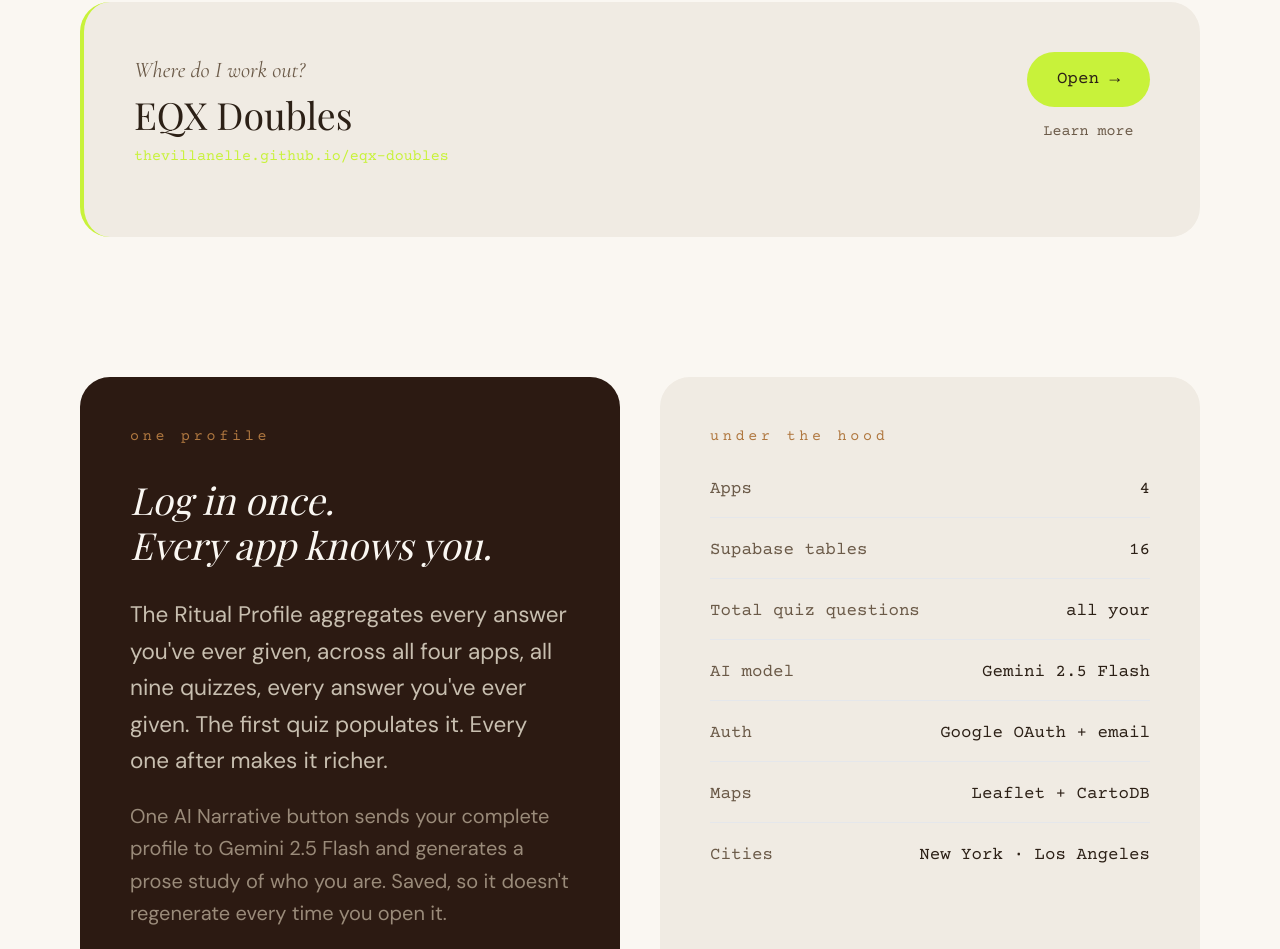
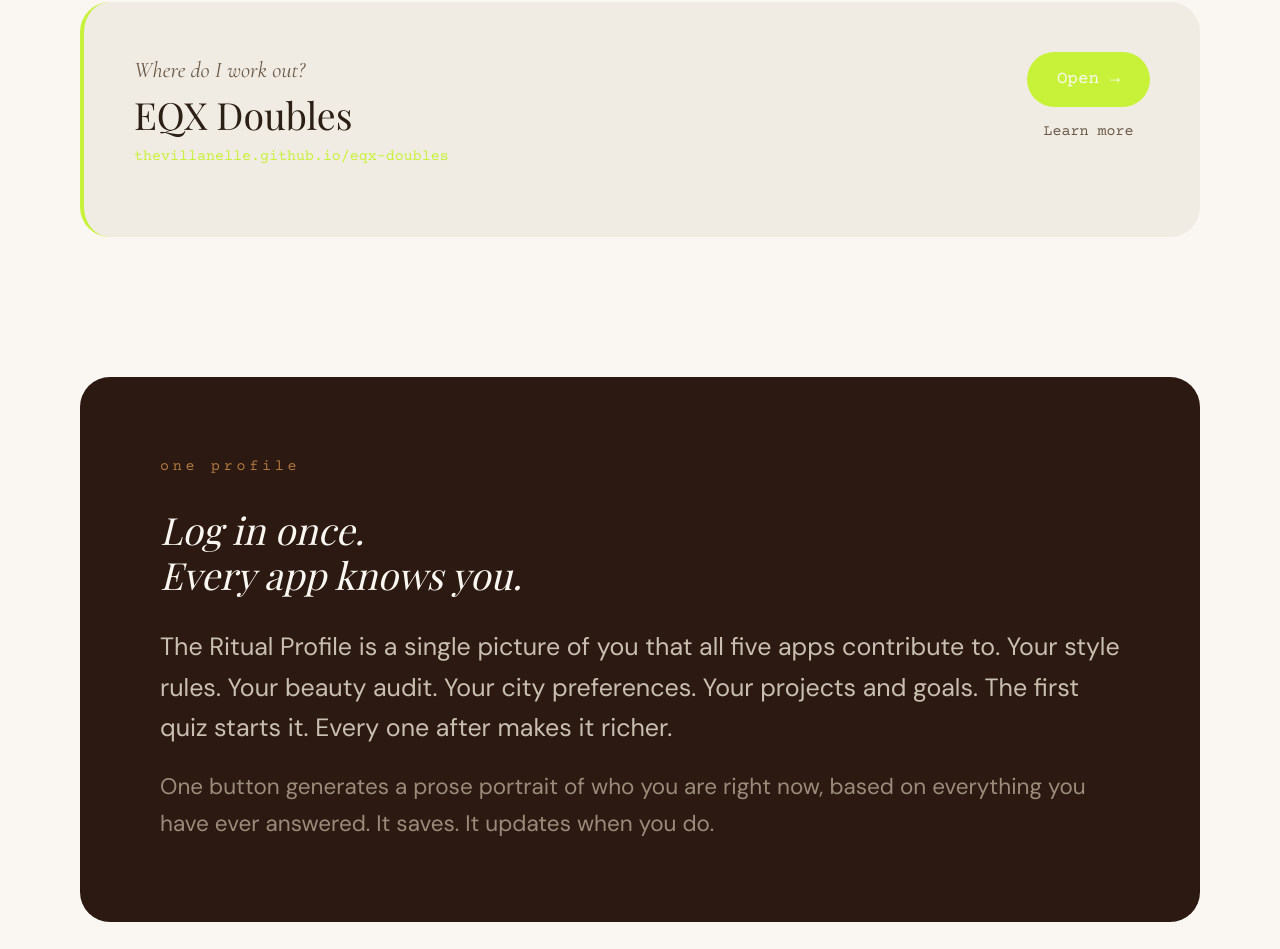
Before and after one commit to thevillanelle/ritualware, a React (Vite) app: page /platform in a window 1280 px wide. Shown: the part 1838-2787 px from the top of the page. Built offline with nearby package versions, Linux system fonts and the light colour scheme; a web font is replaced by a local one.

Commit message:
Remove dev speak, fix copy, remove Elle Porcher reference

```diff
--- a/src/pages/Platform.jsx
+++ b/src/pages/Platform.jsx
@@ -2,13 +2,12 @@
 import { Link } from 'react-router-dom'
 
 const apps = [
-  { to: '/ritualwear', question: 'What do I wear?', name: 'Ritualwear', domain: 'wear.ritualware.app', href: 'https://wear.ritualware.app', color: '#D4919A' },
-  { to: '/glowup',    question: 'How do I look?',  name: 'Glow Up',    domain: 'glowup.ritualware.app', href: 'https://glowup.ritualware.app', color: '#8FA688' },
-  { to: '/ritualwhere',question: 'Where do I go?', name: 'Ritualwhere?',domain: 'where.ritualware.app', href: 'https://where.ritualware.app', color: '#A89BC4' },
-  { to: '/matelier',  question: 'What am I building?', name: "m'atelier", domain: 'studio.ritualware.app', href: 'https://studio.ritualware.app', color: '#C8A86B' },
-,
-  { to: '/doubles', question: 'Where do I work out?', name: 'EQX Doubles', domain: 'thevillanelle.github.io/eqx-doubles', href: 'https://thevillanelle.github.io/eqx-doubles/index.html', color: '#c8f23a',
-    note: 'For Equinox members in NYC.' },]
+  { to: '/ritualwear',  question: 'What do I wear?',        name: 'Ritualwear',   domain: 'wear.ritualware.app',           href: 'https://wear.ritualware.app',                               color: '#D4919A' },
+  { to: '/glowup',      question: 'How do I look?',         name: 'Glow Up',      domain: 'glowup.ritualware.app',         href: 'https://glowup.ritualware.app',                             color: '#8FA688' },
+  { to: '/ritualwhere', question: 'Where do I go?',         name: 'Ritualwhere?', domain: 'where.ritualware.app',          href: 'https://where.ritualware.app',                              color: '#A89BC4' },
+  { to: '/matelier',    question: 'What am I building?',    name: "m'atelier",    domain: 'studio.ritualware.app',         href: 'https://studio.ritualware.app',                             color: '#C8A86B' },
+  { to: '/doubles',     question: 'Where do I work out?',   name: 'EQX Doubles',  domain: 'thevillanelle.github.io/eqx-doubles', href: 'https://thevillanelle.github.io/eqx-doubles/index.html', color: '#c8f23a' },
+]
 
 export default function Platform() {
   return (
@@ -19,19 +18,18 @@
           className="font-mono text-sm text-amber tracking-[0.25em] mb-4">the platform</motion.p>
         <motion.h1 initial={{ opacity: 0, y: 20 }} animate={{ opacity: 1, y: 0 }} transition={{ delay: 0.2 }}
           className="font-display text-[clamp(44px,6vw,80px)] text-ink mb-8 leading-tight">
-          Four tools.<br />One place.
+          Five tools.<br />One suite.
         </motion.h1>
         <motion.p initial={{ opacity: 0 }} animate={{ opacity: 1 }} transition={{ delay: 0.4 }}
           className="font-sans text-xl text-ink-muted leading-relaxed max-w-2xl mb-4">
-          Ritualware is a suite of interconnected apps built on the personal frameworks of Elle Porcher, a style philosophy, a beauty hierarchy, a guide to thriving in New York and Los Angeles, and a personal studio for tracking what you're building.
+          Five tools built around the questions most people answer by outsourcing. What to wear. How to look. Where to live and spend time. What to build. Where to train. Ritualware answers them from the inside out.
         </motion.p>
         <motion.p initial={{ opacity: 0 }} animate={{ opacity: 1 }} transition={{ delay: 0.5 }}
           className="font-serif italic text-xl text-ink-muted leading-relaxed max-w-2xl">
-          One login. One profile. Every answer you give in one app enriches your picture in all the others.
+          One login. One profile. Every answer you give in one app makes the others sharper.
         </motion.p>
       </div>
 
-      {/* Four apps */}
       <div className="px-6 md:px-16 max-w-5xl mx-auto space-y-5 mb-28">
         {apps.map((app, i) => (
           <motion.div key={i} initial={{ opacity: 0, y: 16 }} whileInView={{ opacity: 1, y: 0 }}
@@ -46,8 +44,8 @@
               </div>
               <div className="flex flex-col gap-3 shrink-0">
                 <a href={app.href} target="_blank" rel="noopener noreferrer"
-                  className="font-mono text-sm px-6 py-3 rounded-full text-cream-DEFAULT text-center transition-all hover:opacity-90"
-                  style={{ backgroundColor: app.color }}>
+                  className="font-mono text-sm px-6 py-3 rounded-full text-center transition-all hover:opacity-90"
+                  style={{ backgroundColor: app.color, color: '#FAF7F2' }}>
                   Open →
                 </a>
                 <Link to={app.to}
@@ -60,62 +58,32 @@
         ))}
       </div>
 
-      {/* Architecture */}
       <div className="px-6 md:px-16 max-w-5xl mx-auto mb-28">
-        <div className="grid md:grid-cols-2 gap-8">
-          <div className="bg-cream-dark rounded-3xl p-10">
+        <div className="bg-cream-dark rounded-3xl p-10 md:p-16">
           <p className="font-mono text-xs text-amber tracking-[0.25em] mb-6">one profile</p>
           <h2 className="font-display italic text-3xl mb-6" style={{ color: '#FAF7F2' }}>
             Log in once.<br />Every app knows you.
           </h2>
-            <p className="font-sans text-lg leading-relaxed mb-4" style={{ color: '#C8BFB0' }}>
-              The Ritual Profile aggregates every answer you've ever given, across all four apps, all nine quizzes, every answer you've ever given. The first quiz populates it. Every one after makes it richer.
+          <p className="font-sans text-xl leading-relaxed mb-4" style={{ color: '#C8BFB0' }}>
+            The Ritual Profile is a single picture of you that all five apps contribute to. Your style rules. Your beauty audit. Your city preferences. Your projects and goals. The first quiz starts it. Every one after makes it richer.
           </p>
-            <p className="font-sans text-base leading-relaxed" style={{ color: '#9A8B7A' }}>
-              One AI Narrative button sends your complete profile to Gemini 2.5 Flash and generates a prose study of who you are. Saved, so it doesn't regenerate every time you open it.
+          <p className="font-sans text-lg leading-relaxed" style={{ color: '#9A8B7A' }}>
+            One button generates a prose portrait of who you are right now, based on everything you have ever answered. It saves. It updates when you do.
           </p>
-          </div>
-          <div className="bg-cream-alt rounded-3xl p-10">
-            <p className="font-mono text-xs text-amber tracking-[0.25em] mb-6">under the hood</p>
-            <div className="space-y-4 font-mono text-sm text-ink-muted">
-              <div className="flex justify-between border-b border-ink/10 pb-3">
-                <span>Apps</span><span className="text-ink">4</span>
-              </div>
-              <div className="flex justify-between border-b border-ink/10 pb-3">
-                <span>Supabase tables</span><span className="text-ink">16</span>
-              </div>
-              <div className="flex justify-between border-b border-ink/10 pb-3">
-                <span>Total quiz questions</span><span className="text-ink">all your</span>
-              </div>
-              <div className="flex justify-between border-b border-ink/10 pb-3">
-                <span>AI model</span><span className="text-ink">Gemini 2.5 Flash</span>
-              </div>
-              <div className="flex justify-between border-b border-ink/10 pb-3">
-                <span>Auth</span><span className="text-ink">Google OAuth + email</span>
-              </div>
-              <div className="flex justify-between border-b border-ink/10 pb-3">
-                <span>Maps</span><span className="text-ink">Leaflet + CartoDB</span>
-              </div>
-              <div className="flex justify-between pb-3">
-                <span>Cities</span><span className="text-ink">New York · Los Angeles</span>
-              </div>
-            </div>
-          </div>
         </div>
       </div>
 
-      {/* AI philosophy */}
       <div className="px-6 md:px-16 max-w-5xl mx-auto">
         <div className="bg-cream-alt rounded-3xl p-10 md:p-16 text-center">
           <p className="font-mono text-xs text-amber tracking-[0.25em] mb-6">the philosophy</p>
           <h2 className="font-display italic text-[clamp(28px,4vw,48px)] text-ink leading-tight mb-8">
-            AI-optional. Not AI-mandatory.
+            AI when it helps. Not by default.
           </h2>
           <p className="font-sans text-xl text-ink-muted leading-relaxed max-w-2xl mx-auto mb-6">
-            Every feature has a rule-based default. AI adds a narrative layer when you want it. The apps work without hitting the AI API, load instantly, and don't fail silently.
+            Every feature works without AI. The quiz scores you. The map shows your venues. The audit gives you a plan. AI adds a narrative layer when you want one. It never gatekeeps the result.
           </p>
           <p className="font-serif italic text-lg text-ink-muted">
-            The question for each feature was: does AI make this better, or does it just make it more expensive to run?
+            The question for every feature was: does this actually need AI, or does it just sound better if it does?
           </p>
         </div>
       </div>
```
Lines whose indentation alone changed are shown as unchanged.
